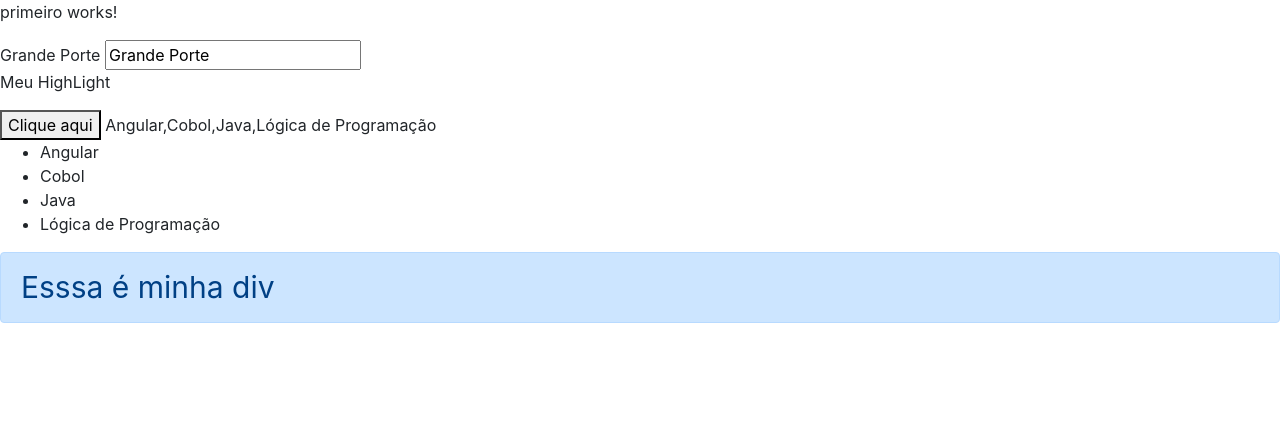
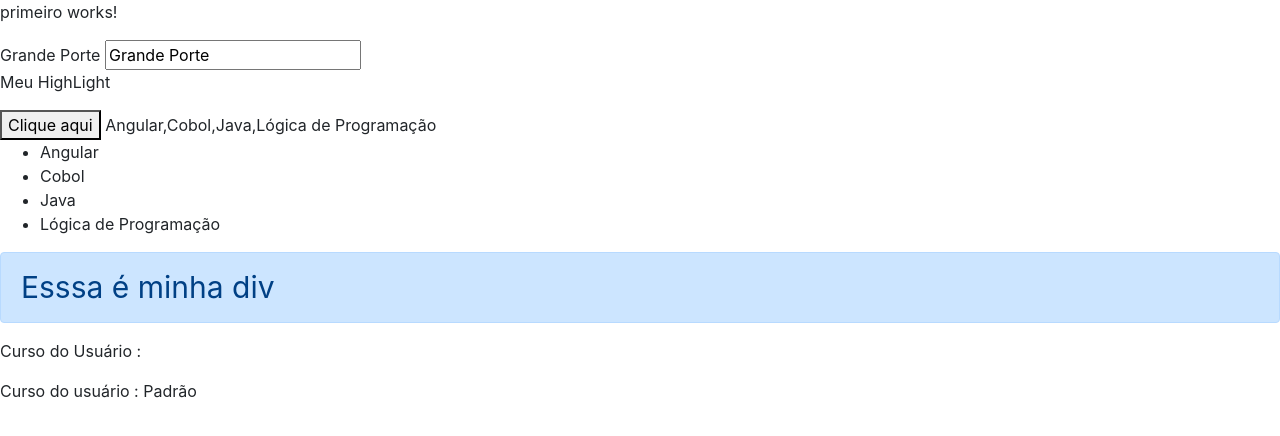
Before and after one commit to ffborelli/curso-angular-ead, an Angular app: page / in a window 1280 px wide. Shown: the top 436 px of the page. Built offline with nearby package versions, Linux system fonts and the light colour scheme.

Commit message:
operador elvis

```diff
--- a/src/app/primeiro/primeiro.component.html
+++ b/src/app/primeiro/primeiro.component.html
@@ -17,3 +17,15 @@
 <div [ngClass]="{ 'alert': true, 'alert-primary' : show, 'alert-danger': false }" [ngStyle]="{ 'font-size': '30px'}" >
   Esssa é minha div
 </div>
+
+<!-- <p>
+  Curso do Usuário : {{ usuario.curso != null ? usuario.curso.nome : ''  }}
+</p> -->
+
+<p>
+  Curso do Usuário : {{  usuario.curso?.nome   }}
+</p>
+
+<p>
+  Curso do usuário : {{  upperCase()  }}
+</p>
--- a/src/app/primeiro/primeiro.component.ts
+++ b/src/app/primeiro/primeiro.component.ts
@@ -9,6 +9,20 @@ export class PrimeiroComponent implements OnInit {
 
   nome = "Grande Porte";
   show  = true;
+
+  // usuario = {
+  //   id: 1,
+  //   nome: 'Grande Porte',
+  //   curso : {
+  //     nome: 'Angular'
+  //   }
+  //  };
+
+  usuario = {
+    id: 1,
+    nome: 'Grande Porte',
+    curso : null
+   };
 
   cursos = [ "Angular", "Cobol", "Java", "Lógica de Programação" ];
 
@@ -22,4 +36,8 @@ export class PrimeiroComponent implements OnInit {
   ngOnInit(): void {
   }
 
+  upperCase(){
+    return this.usuario.curso?.nome.toUpperCase()  ?? 'Padrão';
+  }
+
 }
```
